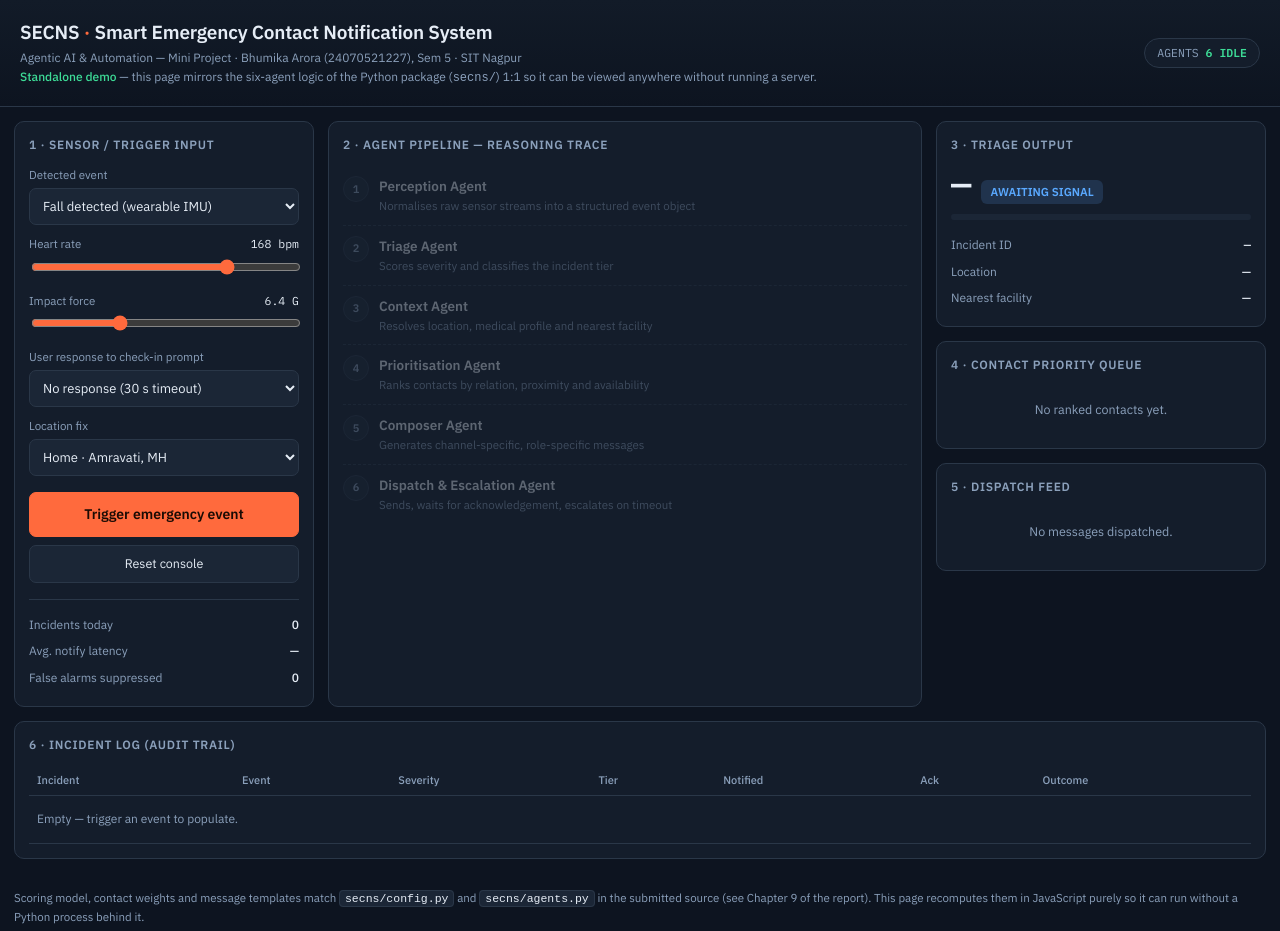
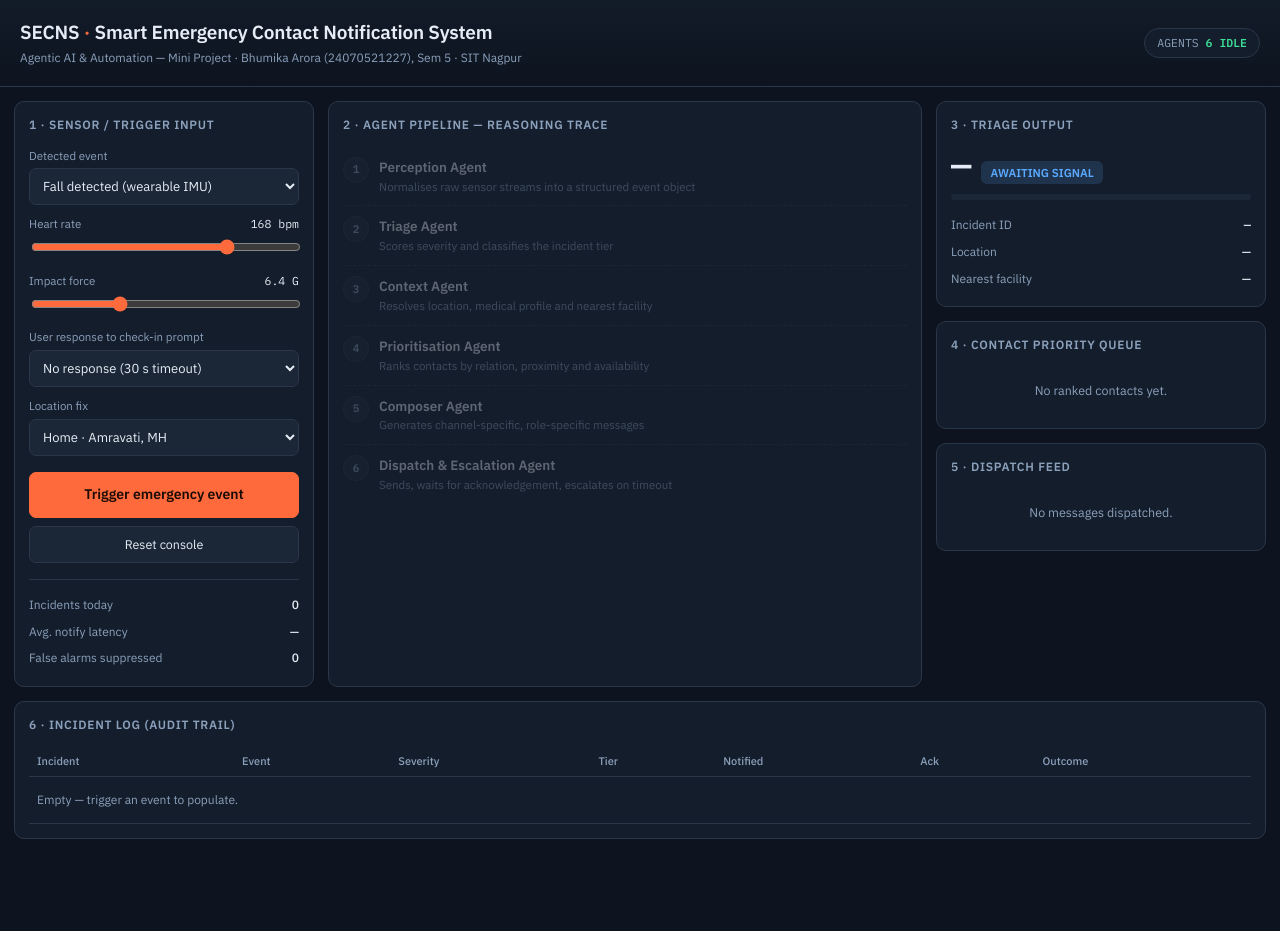
Before and after one commit to bhumikaarorasit24/SCENS-FLEXI, a plain HTML site: page index.html in a window 1280 px wide. After the commit the page ends 869 px from the top, so only its background shows below. Drawn offline with Linux system fonts and the light colour scheme.

Commit message:
Add files via upload

```diff
--- a/index.html
+++ b/index.html
@@ -98,8 +98,7 @@ td{padding:7px 8px;border-bottom:1px solid var(--line)}
 <header>
   <div>
     <h1>SECNS <span>·</span> Smart Emergency Contact Notification System</h1>
-    <div class="sub">Agentic AI &amp; Automation — Mini Project · Bhumika Arora (24070521227), Sem 5 · SIT Nagpur<br>
-    <b>Standalone demo</b> — this page mirrors the six-agent logic of the Python package (<code>secns/</code>) 1:1 so it can be viewed anywhere without running a server.</div>
+    <div class="sub">Agentic AI &amp; Automation — Mini Project · Bhumika Arora (24070521227), Sem 5 · SIT Nagpur</div>
   </div>
   <div class="pill mono">AGENTS <b id="astat">6 IDLE</b></div>
 </header>
@@ -187,7 +186,6 @@ td{padding:7px 8px;border-bottom:1px solid var(--line)}
     </table>
   </section>
 </div>
-<div class="note">Scoring model, contact weights and message templates match <code>secns/config.py</code> and <code>secns/agents.py</code> in the submitted source (see Chapter 9 of the report). This page recomputes them in JavaScript purely so it can run without a Python process behind it.</div>
 
 <script>
 /* ======================================================================
```
